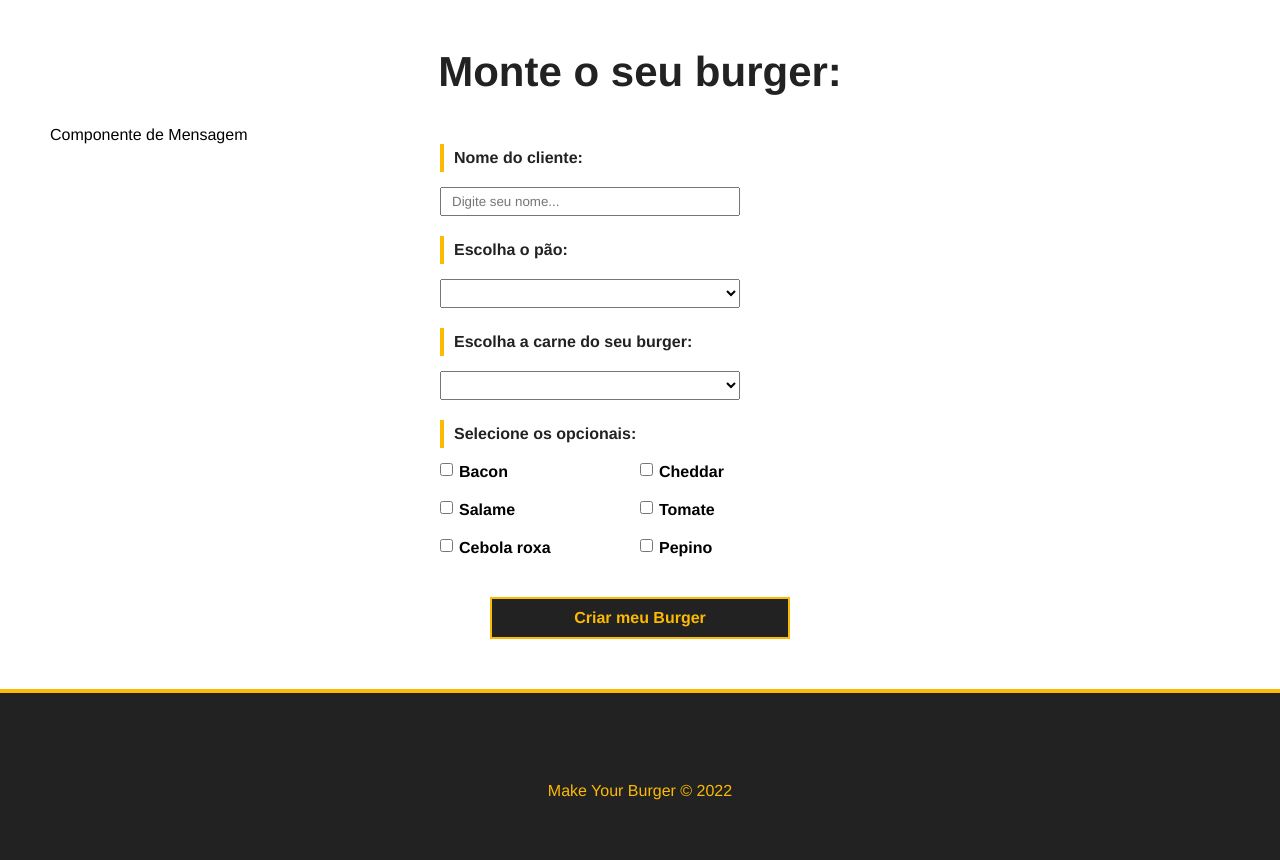
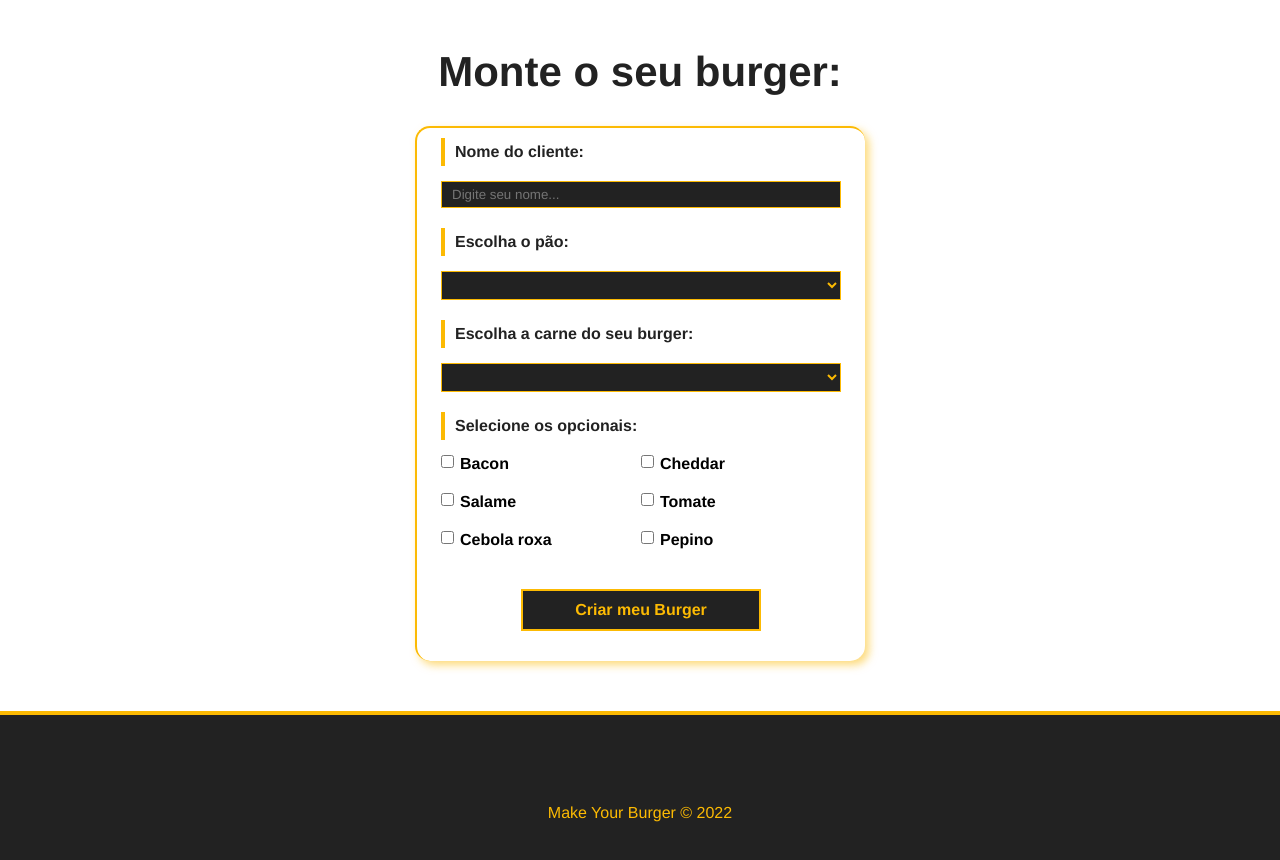
Before and after one commit to lukgomes/make-your-burger, a Vue app: page / in a window 1280 px wide. Shown: the part 580-1440 px from the top of the page. Built offline with nearby package versions, Linux system fonts and the light colour scheme; data requests are answered from the project's data file.

Commit message:
Finalizando formulário de cadastro de burger

```diff
--- a/db/db.json
+++ b/db/db.json
@@ -82,6 +82,42 @@
     }
   ],
   "burgers": [
-
+    {
+      "nome": "lucas",
+      "carne": "Alcatra",
+      "pao": "Parmesão e Orégano",
+      "opcionais": [
+        "Cheddar",
+        "Tomate",
+        "Pepino",
+        "Salame"
+      ],
+      "status": "Solicitado",
+      "id": 1
+    },
+    {
+      "nome": "pedro",
+      "carne": "Alcatra",
+      "pao": "Italiano Branco",
+      "opcionais": [
+        "Bacon",
+        "Tomate",
+        "Pepino"
+      ],
+      "status": "Solicitado",
+      "id": 2
+    },
+    {
+      "nome": "maria",
+      "carne": "Picanha",
+      "pao": "Integral",
+      "opcionais": [
+        "Salame",
+        "Tomate",
+        "Pepino"
+      ],
+      "status": "Solicitado",
+      "id": 3
+    }
   ]
 }
--- a/src/components/Burgerform.vue
+++ b/src/components/Burgerform.vue
@@ -1,10 +1,10 @@
 <template>
+  <div class="container">
+    <Mensagem :msg="msg" v-show="msg" />
     <div>
-    <p>Componente de Mensagem</p>
-    <div>
-      <form id="burger-form">
+      <form id="burger-form" @submit="createBurger">
 
-        <div class="input-container">
+        <div class="input-container nome">
           <label for="nome">Nome do cliente: </label>
           <input type="text" id="nome" name="nome" v-model="nome" placeholder="Digite seu nome...">
         </div>
@@ -41,8 +41,9 @@
 </template>
 
 <script>
+import Mensagem from './Mensagem.vue';
   export default {
-    name: 'Burgerform',
+    name: "Burgerform",
     data() {
         return {
             paes: null,
@@ -54,27 +55,64 @@
             opcionais: [],
             status: "Solicitado",
             msg: null
-      }
+        };
     },
     methods: {
         async getIngredientes() {
             const req = await fetch("http://localhost:3000/ingredientes");
             const data = await req.json();
-
             this.paes = data.paes;
             this.carnes = data.carnes;
             this.opcionaisdata = data.opcionais;
+            console.log(this.paes);
+        },
+        async createBurger(e) {
+            e.preventDefault();
+            const data = {
+                nome: this.nome,
+                carne: this.carne,
+                pao: this.pao,
+                opcionais: Array.from(this.opcionais),
+                status: "Solicitado"
+            };
+            const dataJson = JSON.stringify(data);
+            const req = await fetch("http://localhost:3000/burgers", {
+                method: "POST",
+                headers: { "content-Type": "application/json" },
+                body: dataJson
+            });
+            const res = await req.json();
+            // colocar mensagem de sistema
+            this.msg = `Pedido Nº ${res.id} realizado com sucesso!`
 
-        console.log(this.paes)
+            // limpar msg
+            setTimeout(() => this.msg = "", 3000)
+
+            // limpar os campos
+            this.nome = "";
+            this.pao = "";
+            this.carne = "";
+            this.opcionais = "";
         }
     },
     mounted() {
-      this.getIngredientes()
-    }
+        this.getIngredientes();
+    },
+    components: { Mensagem }
 }
 </script>
 
 <style scoped>
+  .container {
+    border-left: 2px solid #fcba03;
+    border-top: 2px solid #fcba03;
+    max-width: 450px;
+    margin: 0 auto;
+    padding: 10px;
+    border-radius: 15px;
+    box-shadow: 4px 4px 8px #fcba0388;
+  }
+
   #burger-form {
     max-width: 400px;
     margin: 0 auto;
@@ -134,10 +172,25 @@
     margin: 0 auto;
     cursor: pointer;
     transition: .5s;
+    width: 60%;
   }
 
   .submit-btn:hover {
     background-color: transparent;
     color: #222;
   }
+
+  .input-container select {
+    border: 1px solid #fcba03;
+    background-color: #222;
+    color: #fcba03;
+    width: 100%;
+  }
+
+  .nome input {
+    border: 1px solid #fcba03;
+    background-color: #222;
+    color: #fcba03;
+    width: 100%;
+  }
 </style>
--- /dev/null
+++ b/src/components/Mensagem.vue
@@ -0,0 +1,26 @@
+<template>
+  <div class="message-container">
+    <p>{{ msg }}</p>
+  </div>
+</template>
+
+<script>
+  export default {
+    name: 'Mensagem',
+    props: {
+      msg: String
+    }
+  }
+</script>
+
+<style scoped>
+  .message-container {
+    color: #004085;
+    background-color: #cce5ff;
+    border: 2px solid #b8daff;
+    border-radius: 5px;
+    padding: 10px;
+    max-width: 400px;
+    margin: 30px auto;
+  }
+</style>
```
Lines whose indentation alone changed are shown as unchanged.
